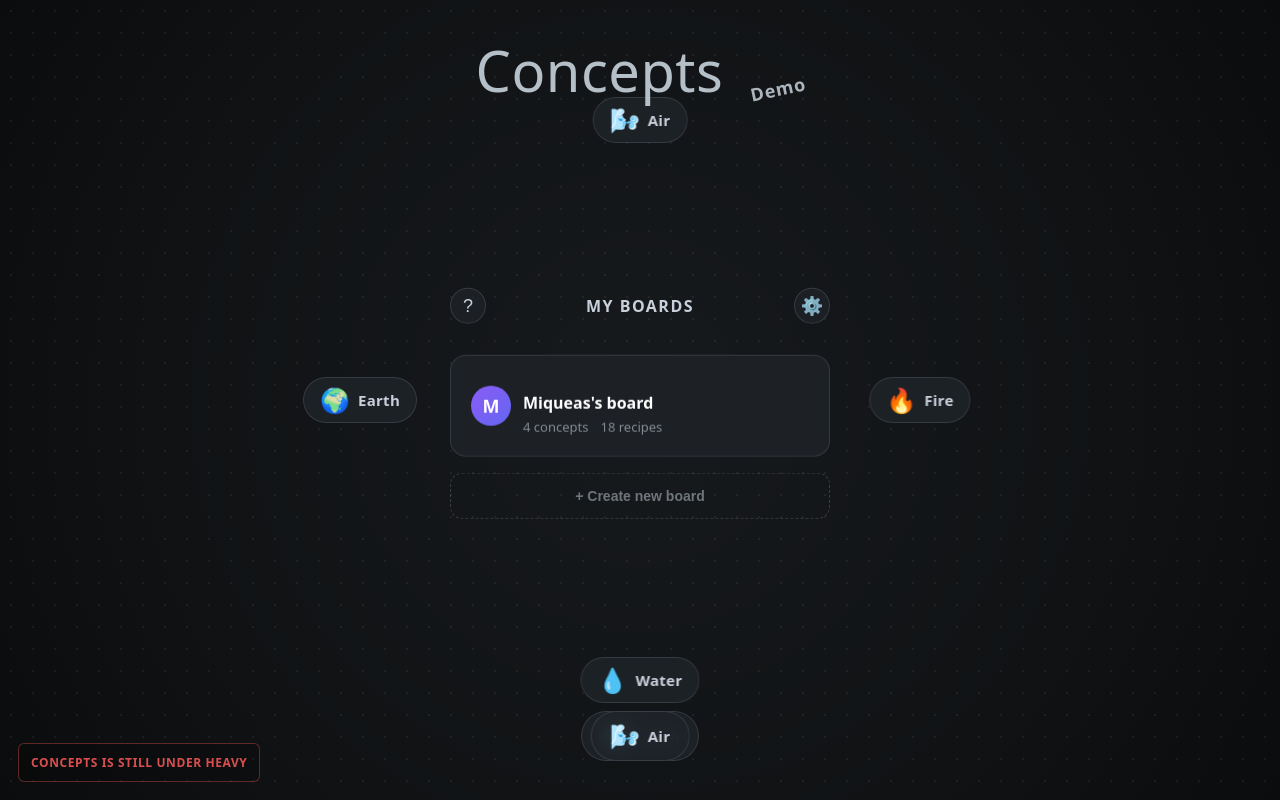
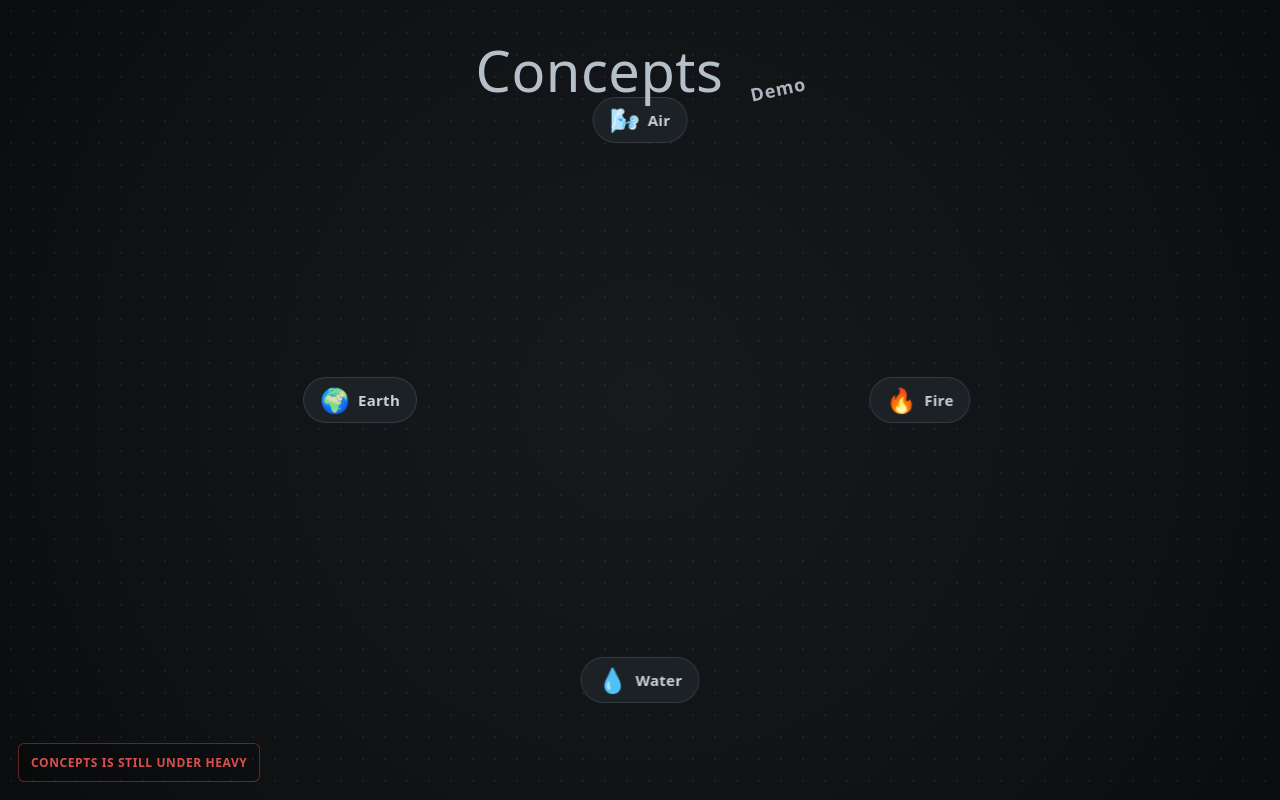
Before and after one commit to MGigenaDePaul/portfolio-project-conceptsGame, a React (Vite) app: page / in a window 1280 px wide. Built offline with nearby package versions, Linux system fonts and the light colour scheme.

Commit message:
removed boards, Dragging and combining works

```diff
--- a/src/App.jsx
+++ b/src/App.jsx
@@ -2,15 +2,12 @@ import { useState, useEffect, useRef } from 'react'
 import { CONCEPTS, STARTING_CONCEPT_IDS } from './game/concepts'
 import { combine } from './game/combine'
 import ConceptBubble from './components/ConceptBubble'
-import MyBoards from './components/MyBoards'
 import './App.css'
 
-const HIT_RADIUS = 46 // tweak: how close to count as a "drop on top"
+const HIT_RADIUS = 46 // qué tan cerca tiene que estar para "drop encima"
 
 function App() {
   const [discoveredIds, setDiscoveredIds] = useState(STARTING_CONCEPT_IDS)
-  const [selectedA, setSelectedA] = useState(null)
-  const [selectedB, setSelectedB] = useState(null)
   const [positions, setPositions] = useState({})
 
   // dragging state
@@ -18,68 +15,29 @@ function App() {
     id: null,
     offsetX: 0,
     offsetY: 0,
-    wasDrag: false,
   })
 
-  // initial positions
+  // initial positions (solo una vez)
   useEffect(() => {
     const newPositions = {}
     const centerX = window.innerWidth / 2
     const centerY = window.innerHeight / 2
     const radius = 280
 
-    discoveredIds.forEach((id, index) => {
-      const angle = (index / discoveredIds.length) * Math.PI * 2
+    STARTING_CONCEPT_IDS.forEach((id, index) => {
+      const angle = (index / STARTING_CONCEPT_IDS.length) * Math.PI * 2
       newPositions[id] = {
         x: centerX + Math.cos(angle) * radius,
         y: centerY + Math.sin(angle) * radius,
       }
     })
+
     setPositions(newPositions)
-  }, []) // only once on mount
+  }, [])
 
-  // helper: combine and spawn result near drop point
-  const tryCombine = (aId, bId, spawnNear) => {
-    const resultId = combine(aId, bId)
-    if (!resultId) return false
-
-    if (!discoveredIds.includes(resultId)) {
-      setDiscoveredIds((prev) => [...prev, resultId])
-
-      const centerX = spawnNear?.x ?? window.innerWidth / 2
-      const centerY = spawnNear?.y ?? window.innerHeight / 2
-      const angle = Math.random() * Math.PI * 2
-      const r = 60 + Math.random() * 60
-
-      setPositions((prev) => ({
-        ...prev,
-        [resultId]: {
-          x: centerX + Math.cos(angle) * r,
-          y: centerY + Math.sin(angle) * r,
-        },
-      }))
-    }
-
-    // optional: remove selection highlights after success
-    setSelectedA(null)
-    setSelectedB(null)
-    return true
-  }
-
-  const handleConceptClick = (id) => {
-    // if it was a drag, don't treat as click
-    if (draggingRef.current.wasDrag) return
-
-    if (!selectedA) setSelectedA(id)
-    else if (!selectedB && id !== selectedA) setSelectedB(id)
-    else {
-      setSelectedA(id)
-      setSelectedB(null)
-    }
-  }
-
-  const getHitTarget = (dragId) => {
-    const p = positions[dragId]
+  // encuentra el target más cercano dentro del radio
+  const getHitTarget = (dragId, currentPositions) => {
+    const p = currentPositions[dragId]
     if (!p) return null
 
     let best = null
@@ -87,35 +45,56 @@ function App() {
 
     for (const otherId of discoveredIds) {
       if (otherId === dragId) continue
-      const q = positions[otherId]
+      const q = currentPositions[otherId]
       if (!q) continue
-      const dx = p.x - q.x
-      const dy = p.y - q.y
-      const dist = Math.hypot(dx, dy)
+
+      const dist = Math.hypot(p.x - q.x, p.y - q.y)
       if (dist < HIT_RADIUS && dist < bestDist) {
         bestDist = dist
         best = otherId
       }
     }
+
     return best
   }
 
+  // combina y reemplaza: borra a y b, crea result
+  const combineAndReplace = (aId, bId, spawnPos) => {
+    const resultId = combine(aId, bId)
+    if (!resultId) return false
+
+    // 1) actualizar discoveredIds (sacar a y b, meter result si no está)
+    setDiscoveredIds((prev) => {
+      const filtered = prev.filter((id) => id !== aId && id !== bId)
+      return filtered.includes(resultId) ? filtered : [...filtered, resultId]
+    })
+
+    // 2) actualizar posiciones (borrar a y b, setear result en spawnPos)
+    setPositions((prev) => {
+      const next = { ...prev }
+      delete next[aId]
+      delete next[bId]
+
+      next[resultId] = { x: spawnPos.x, y: spawnPos.y }
+      return next
+    })
+
+    return true
+  }
+
   const onPointerDownBubble = (id) => (e) => {
-    // left click / touch only
     e.preventDefault()
     e.stopPropagation()
 
     const p = positions[id]
     if (!p) return
 
-    // capture pointer so we keep receiving move/up even if cursor leaves button
     e.currentTarget.setPointerCapture?.(e.pointerId)
 
     draggingRef.current = {
       id,
       offsetX: e.clientX - p.x,
       offsetY: e.clientY - p.y,
-      wasDrag: false,
     }
   }
 
@@ -123,8 +102,6 @@ function App() {
     const onMove = (e) => {
       const d = draggingRef.current
       if (!d.id) return
-
-      d.wasDrag = true
 
       const x = e.clientX - d.offsetX
       const y = e.clientY - d.offsetY
@@ -142,19 +119,20 @@ function App() {
       const dragId = d.id
       draggingRef.current.id = null
 
-      // if it was just a tiny click, allow click handler
-      // (we keep wasDrag true only if move happened)
-      const targetId = getHitTarget(dragId)
-      if (targetId) {
-        // try combine at drop point
-        const p = positions[dragId]
-        tryCombine(dragId, targetId, p)
-      }
+      // MUY IMPORTANTE:
+      // usamos setPositions callback para tener el "estado más nuevo" y no uno viejo.
+      setPositions((prev) => {
+        const targetId = getHitTarget(dragId, prev)
+        if (!targetId) return prev
 
-      // reset after a tick so click doesn't fire
-      setTimeout(() => {
-        draggingRef.current.wasDrag = false
-      }, 0)
+        const spawnPos = prev[dragId]
+        if (!spawnPos) return prev
+
+        // combinamos (esto hará setDiscoveredIds + setPositions extra)
+        // y acá devolvemos prev tal cual, porque el cambio real lo hace combineAndReplace.
+        combineAndReplace(dragId, targetId, spawnPos)
+        return prev
+      })
     }
 
     window.addEventListener('pointermove', onMove)
@@ -164,7 +142,7 @@ function App() {
       window.removeEventListener('pointermove', onMove)
       window.removeEventListener('pointerup', onUp)
     }
-  }, [discoveredIds, positions]) // ok for now; later we can optimize
+  }, [discoveredIds, positions]) // lo dejamos así por ahora (funciona perfecto)
 
   return (
     <div className="app-container">
@@ -178,49 +156,24 @@ function App() {
         {discoveredIds.map((id) => {
           const concept = CONCEPTS[id]
           const position = positions[id] || { x: 0, y: 0 }
-          const isSelected = id === selectedA || id === selectedB
 
           return (
             <ConceptBubble
               key={id}
               concept={concept}
               position={position}
-              onClick={() => handleConceptClick(id)}
-              isSelected={isSelected}
               onPointerDown={onPointerDownBubble(id)}
             />
           )
         })}
       </div>
 
-      {/* keep MyBoards for now; you can remove combine button later */}
-      <MyBoards
-        discoveredConcepts={discoveredIds.length}
-        onCombine={() => {}}
-        selectedA={selectedA ? CONCEPTS[selectedA] : null}
-        selectedB={selectedB ? CONCEPTS[selectedB] : null}
-      />
-
       <footer className="app-footer">
         <p>CONCEPTS IS STILL UNDER HEAVY</p>
       </footer>
 
-      <div className="bottom-concepts">
-        <ConceptBubble
-          concept={CONCEPTS.earth}
-          position={{ x: '40%', y: '88%' }}
-          onClick={() => handleConceptClick('earth')}
-          isSelected={selectedA === 'earth' || selectedB === 'earth'}
-          onPointerDown={onPointerDownBubble('earth')}
-        />
-        <ConceptBubble
-          concept={CONCEPTS.air}
-          position={{ x: '60%', y: '88%' }}
-          onClick={() => handleConceptClick('air')}
-          isSelected={selectedA === 'air' || selectedB === 'air'}
-          onPointerDown={onPointerDownBubble('air')}
-        />
-      </div>
+      {/* Si querés que la barra de abajo NO sea draggable, la sacamos después.
+          Por ahora la dejo fuera para no duplicar conceptos (te explico abajo). */}
     </div>
   )
 }
```
